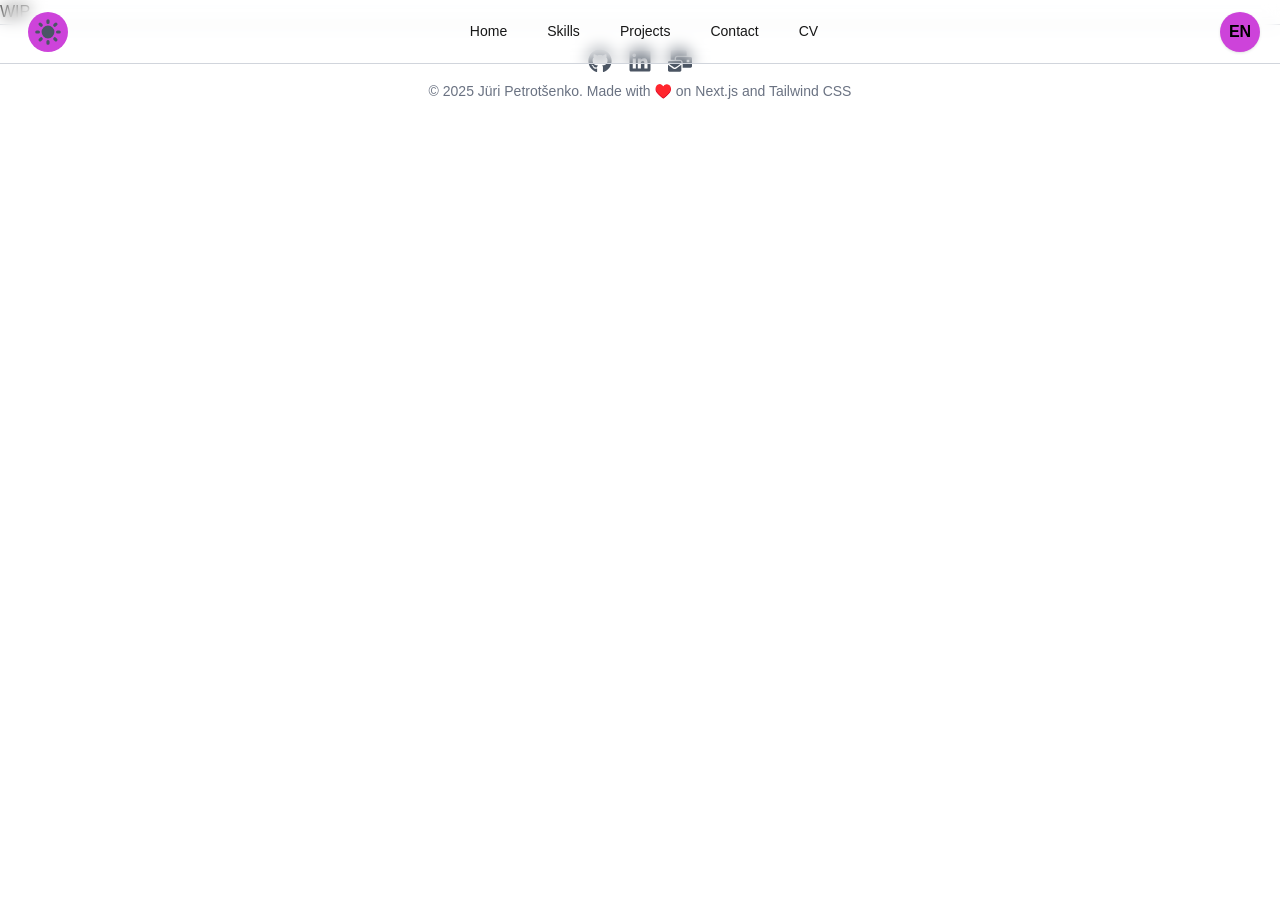
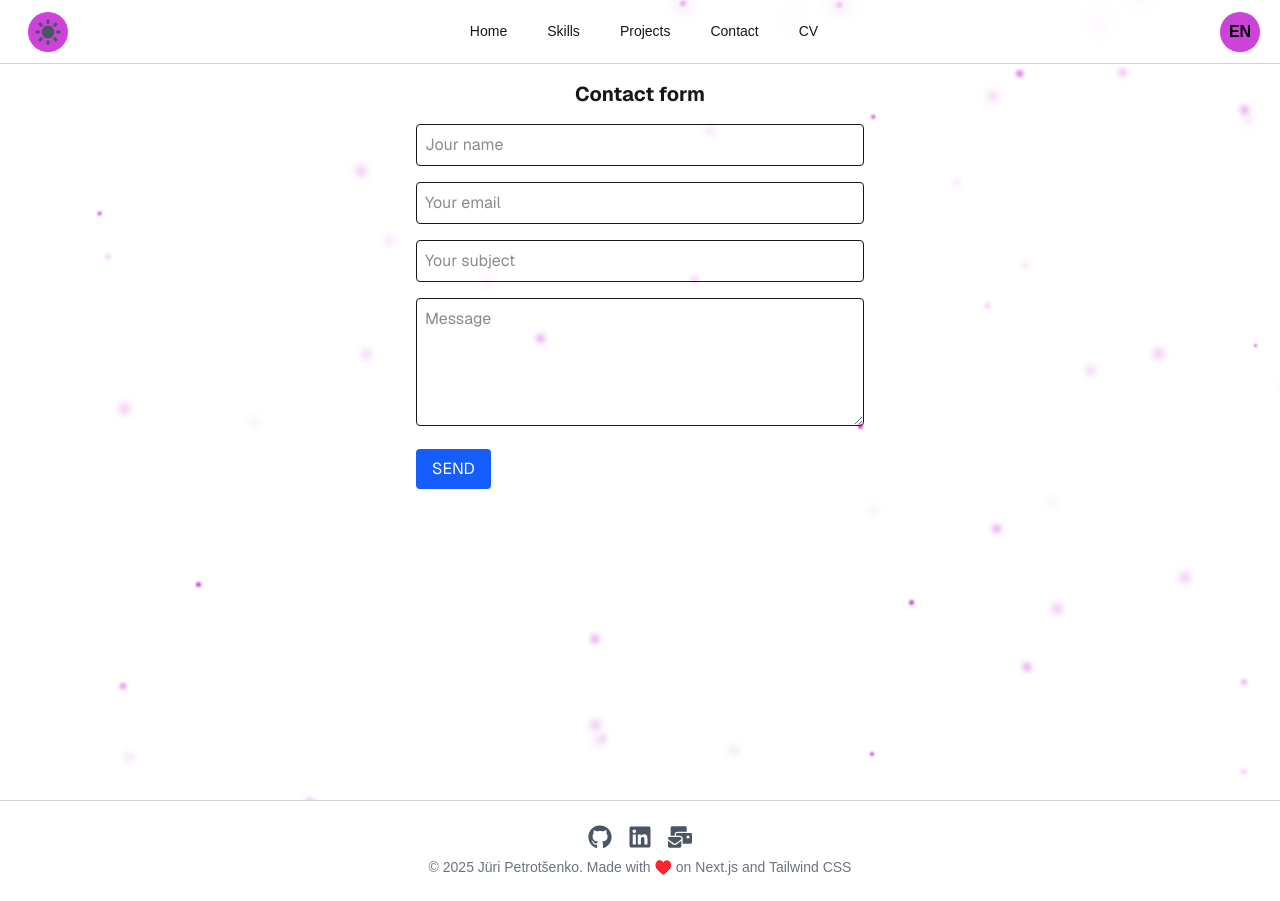
Before and after one commit to Harvar3105/Harvar3105.github.io, a Next.js app: page /en/contacts in a window 1280 px wide. Before the commit the page ends 800 px from the top, so only its background shows below. Built offline with nearby package versions, Linux system fonts and the light colour scheme.

Commit message:
created connect form

```diff
--- a/package.json
+++ b/package.json
@@ -9,6 +9,7 @@
     "lint": "next lint"
   },
   "dependencies": {
+    "@emailjs/browser": "^4.4.1",
     "next": "15.3.5",
     "next-intl": "^4.3.4",
     "pdfjs-dist": "^5.3.93",
--- a/src/app/[locale]/contacts/page.tsx
+++ b/src/app/[locale]/contacts/page.tsx
@@ -1,13 +1,17 @@
 import {use} from 'react';
 import {setRequestLocale} from 'next-intl/server';
+import Fireflies from '@/components/animations/fireflies';
+import EmailSender from '@/components/widgets/EmailSender';
 
 export default function Contacts({params}: {params: Promise<{locale: string}>;}){
     const {locale} = use(params);
     setRequestLocale(locale);
 
     return (
-        <div>
-            <h1>WIP</h1>
+        <div className="items-center justify-items-center min-h-screen p-8 pb-20 gap-16 sm:p-20 font-[family-name:var(--font-geist-sans)]">
+            <h1 className='text-xl font-bold mb-4'> Contact form </h1>
+            <EmailSender />
+            <Fireflies count={50} />
         </div>
     );
 }
--- /dev/null
+++ b/src/components/widgets/EmailSender.tsx
@@ -0,0 +1,65 @@
+'use client';
+import { useRef } from 'react';
+import emailjs from '@emailjs/browser';
+
+export default function EmailSender() {
+  const form = useRef<HTMLFormElement>(null);
+
+  const sendEmail = async (e: React.FormEvent) => {
+    e.preventDefault();
+
+    if (!form.current) return;
+
+    try {
+      await emailjs.sendForm(
+        process.env.NEXT_PUBLIC_EMAILJS_SERVICE_ID!,
+        process.env.NEXT_PUBLIC_EMAILJS_TEMPLATE_ID!,
+        form.current,
+        {publicKey: process.env.NEXT_PUBLIC_EMAILJS_PUBLIC_KEY!}
+      );
+      alert('Mail sent!');
+      form.current.reset();
+    } catch (err) {
+      console.error('Error:', err);
+      alert('Oops, error occured');
+    }
+  };
+
+  return (
+    <form ref={form} onSubmit={sendEmail} className="space-y-4 max-w-md">
+      <input
+        type="text"
+        name="from_name"
+        placeholder="Jour name"
+        className="border p-2 w-full rounded"
+        required
+      />
+      <input
+        type="email"
+        name="reply_to"
+        placeholder="Your email"
+        className="border p-2 w-full rounded"
+        required
+      />
+      <input
+        type="text"
+        name="subject"
+        placeholder="Your subject"
+        className="border p-2 w-full rounded"
+        required
+      />
+      <textarea
+        name="message"
+        placeholder="Message"
+        className="border p-2 w-full rounded h-32"
+        required
+      />
+      <button
+        type="submit"
+        className="bg-blue-600 text-white px-4 py-2 rounded hover:bg-blue-700"
+      >
+        SEND
+      </button>
+    </form>
+  );
+}
```
Also changed, not shown: 1 other file (tests, documents, lock files or other folders).
